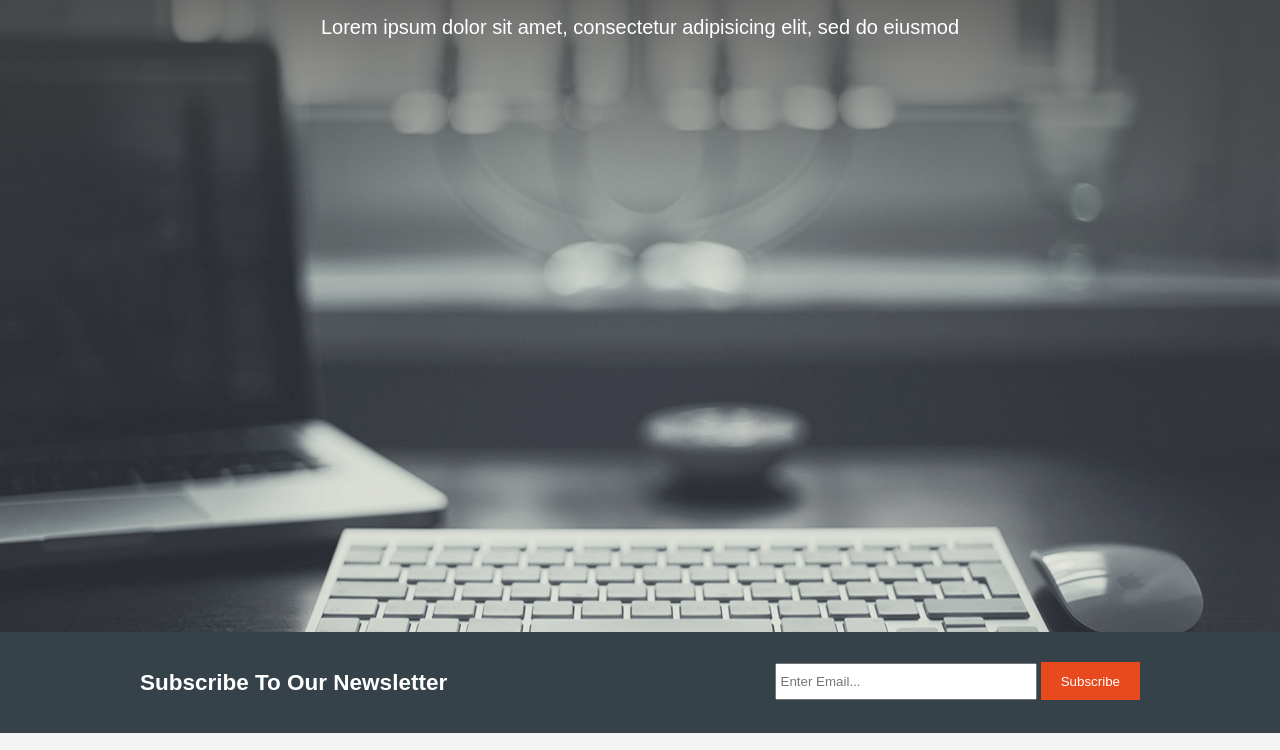
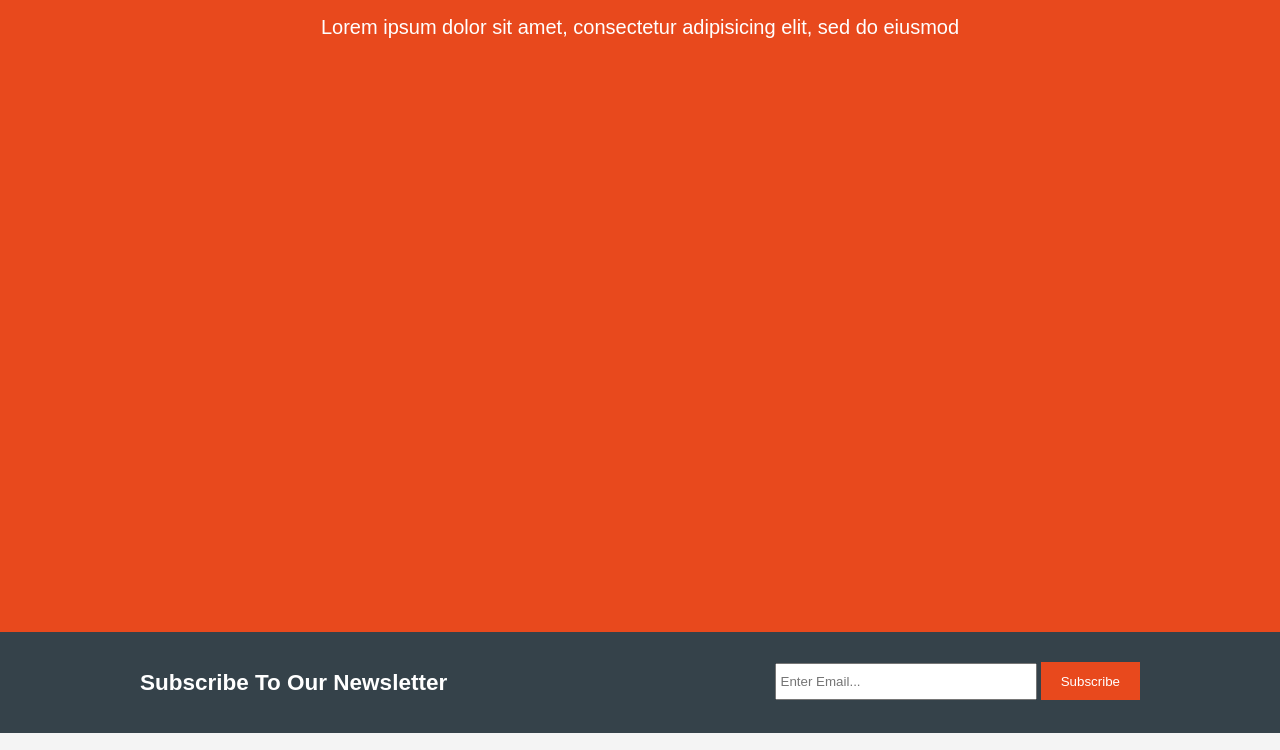
Before and after one commit to jahinshahriarchy/first-ever-website-, a plain HTML site: page index.html in a window 1280 px wide. Shown: the part 298-1048 px from the top of the page. Drawn offline with Linux system fonts and the light colour scheme.

Commit message:
Update style.css

```diff
--- a/css/style.css
+++ b/css/style.css
@@ -77,7 +77,7 @@ header a:hover{
 /* Showcase */
 #showcase{
 	min-height: 400px;
-	background:url('../img/background.png') ;
+	background-color:#e8491d ;
 	text-align: center;
 	background-size: 100% 110% ;
 	width: 100%;
```
